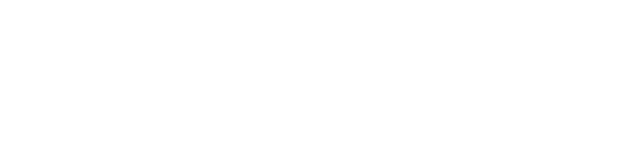
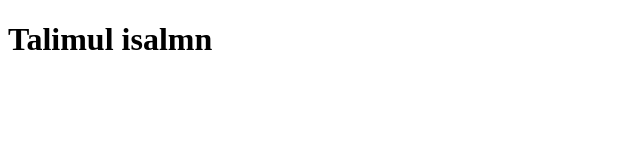
Before and after one commit to Talimul212/my-second-repo, a plain HTML site: page index.html in a window 1280 px wide. Shown: the whole page, without its empty margins (0-640 px from the left). Drawn offline with Linux system fonts and the light colour scheme.

Commit message:
header commit

```diff
--- a/index.html
+++ b/index.html
@@ -5,8 +5,9 @@
     <meta http-equiv="X-UA-Compatible" content="IE=edge">
     <meta name="viewport" content="width=, initial-scale=1.0">
     <title>my-second-repo</title>
+
 </head>
 <body>
-
+    <h1>Talimul isalmn </h1>
 </body>
 </html>
```
